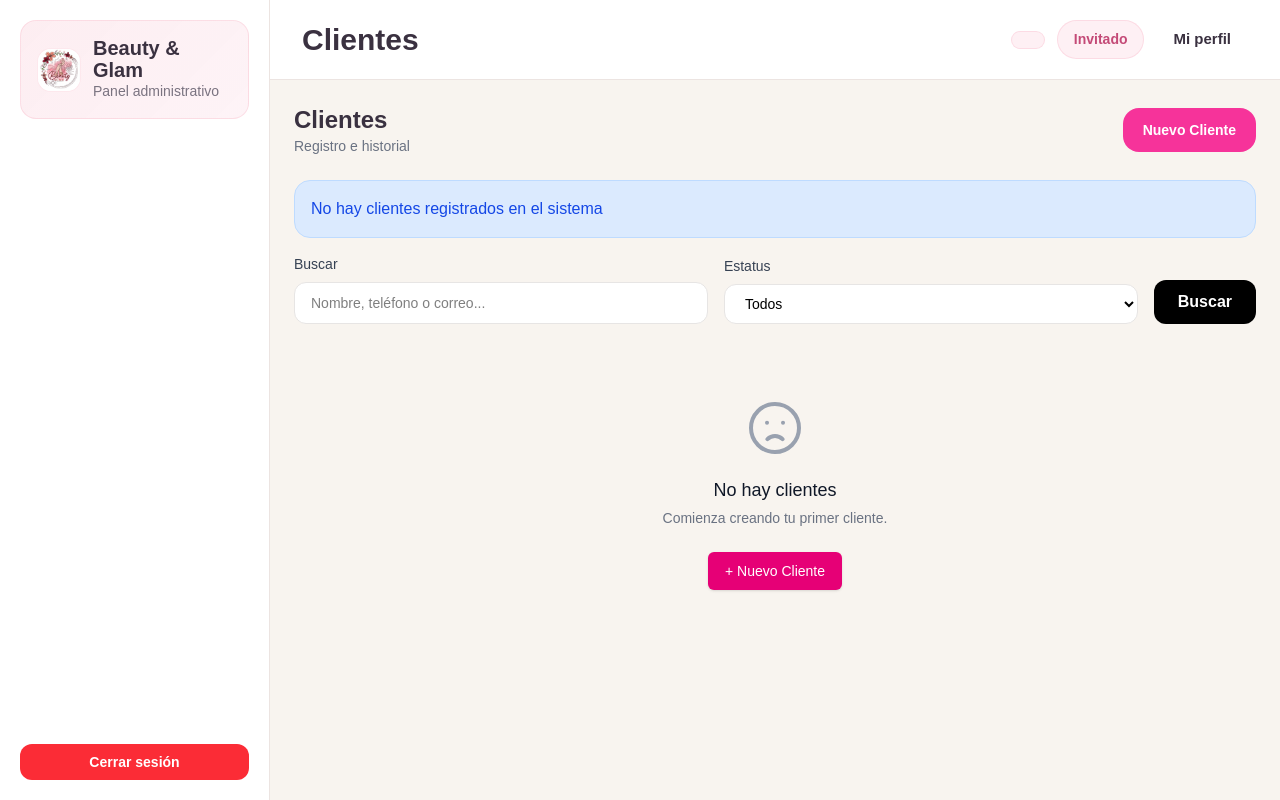
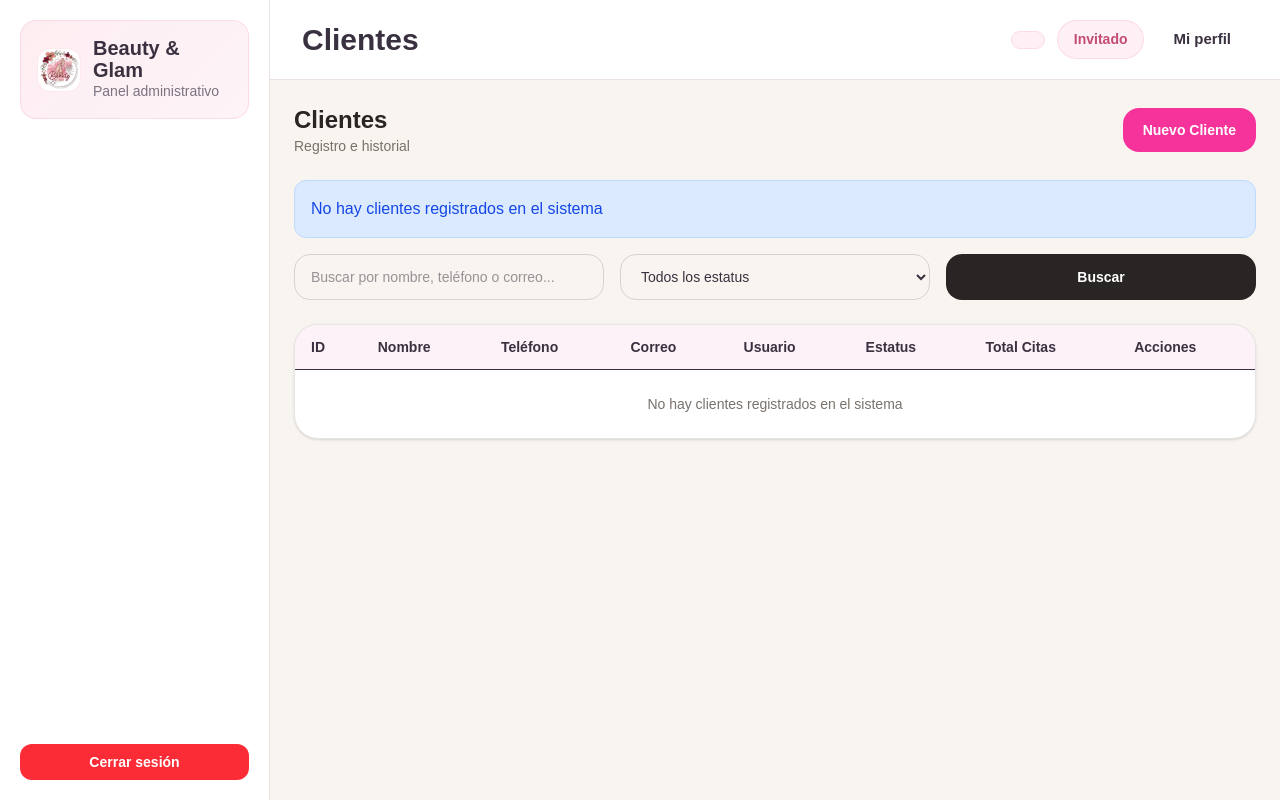
Before and after one commit to IDGS-804-23002351/IDGS_804_BEAUTY_GLAM, a Flask app: page /clientes in a window 1280 px wide. Run offline with Flask 3, Linux system fonts and the light colour scheme; parts of the project's set-up code (start-up, migrations or seed data) failed here and were passed over; some libraries are stand-ins or nearby versions.

Commit message:
cambios en clientes 08/04/2025

```diff
--- a/templates/clientes/listadoclientes.html
+++ b/templates/clientes/listadoclientes.html
@@ -8,8 +8,8 @@
 <div class="max-w-7xl mx-auto">
     <div class="flex justify-between items-center mb-6">
         <div>
-            <h2 class="text-2xl font-bold">Clientes</h2>
-            <h3 class="text-sm text-gray-500 font-medium mt-0.5">Registro e historial</h3>
+            <h2 class="text-2xl font-extrabold text-stone-800">Clientes</h2>
+            <p class="text-sm text-stone-500 mt-0.5">Registro e historial</p>
         </div>
         <a href="{{ url_for('clientes.nuevo_cliente') }}"
            class="rounded-2xl bg-pink-500 px-5 py-3 text-sm font-bold text-white hover:bg-pink-600">
@@ -21,7 +21,7 @@
     {% with messages = get_flashed_messages(with_categories=true) %}
         {% if messages %}
             {% for category, message in messages %}
-                <div class="mb-4 p-4 rounded-lg
+                <div class="mb-4 p-4 rounded-xl
                     {% if category == 'success' %}bg-green-100 text-green-700 border border-green-200
                     {% elif category == 'danger' %}bg-red-100 text-red-700 border border-red-200
                     {% elif category == 'warning' %}bg-yellow-100 text-yellow-700 border border-yellow-200
@@ -33,59 +33,50 @@
     {% endwith %}
 
     <!-- Formulario de búsqueda y filtros -->
-    <div class="mb-6 ">
-        <form method="GET" action="{{ url_for('clientes.indexClientes') }}">
-            <div class="flex gap-4 items-end">
-                <div class="flex-1">
-                    <label class="block text-sm font-medium text-gray-700 mb-2">Buscar</label>
+    <div class="mb-6">
+        <form method="GET" action="{{ url_for('clientes.indexClientes') }}" class="grid grid-cols-1 md:grid-cols-3 gap-4">
             <input type="text" name="buscar" value="{{ buscar_actual or '' }}"
-                        placeholder="Nombre, teléfono o correo..."
-                        class="w-full bg-white rounded-xl border border-stone-200 px-4 py-2.5 text-sm text-black focus:border-pink-300 focus:outline-none focus:ring-1 focus:ring-pink-300">
-                </div>
+                placeholder="Buscar por nombre, teléfono o correo..."
+                class="rounded-2xl border border-stone-300 px-4 py-3 text-sm">
 
-                <div class="flex-1">
-                    <label class="block text-sm font-medium text-gray-700 mb-2">Estatus</label>
-                    <select name="estatus" class="w-full bg-white rounded-xl border border-stone-200 px-4 py-2.5 text-sm text-black focus:border-pink-300 focus:outline-none focus:ring-1 focus:ring-pink-300">
-                        <option value="">Todos</option>
+            <select name="estatus" class="rounded-2xl border border-stone-300 px-4 py-3 text-sm">
+                <option value="">Todos los estatus</option>
                 <option value="ACTIVO" {% if estatus_actual == 'ACTIVO' %}selected{% endif %}>Activos</option>
                 <option value="INACTIVO" {% if estatus_actual == 'INACTIVO' %}selected{% endif %}>Inactivos</option>
             </select>
-                </div>
 
-                <div class="flex-none">
-                    <button type="submit" class="rounded-xl bg-black px-6 py-2.5 text-base font-bold text-white hover:bg-gray-800 transition-colors">
+            <button type="submit" class="rounded-2xl bg-stone-800 px-5 py-3 text-sm font-bold text-white hover:bg-stone-700">
                 Buscar
             </button>
-                </div>
-            </div>
         </form>
     </div>
 
     <!-- Tabla de clientes -->
-    {% if clientes and clientes|length > 0 %}
-    <div class="overflow-x-auto rounded-2xl border border-stone-200 shadow-sm">
-        <table class="min-w-full divide-y divide-gray-200">
+    <div class="overflow-hidden rounded-3xl border border-stone-200 bg-white shadow-sm">
+        <div class="overflow-x-auto">
+            <table class="min-w-full text-sm">
                 <thead class="bg-pink-50">
                     <tr>
-                    <th class="px-6 py-3 text-left text-xs font-medium text-gray-500 uppercase tracking-wider">ID</th>
-                    <th class="px-6 py-3 text-left text-xs font-medium text-gray-500 uppercase tracking-wider">Nombre</th>
-                    <th class="px-6 py-3 text-left text-xs font-medium text-gray-500 uppercase tracking-wider">Teléfono</th>
-                    <th class="px-6 py-3 text-left text-xs font-medium text-gray-500 uppercase tracking-wider">Correo</th>
-                    <th class="px-6 py-3 text-left text-xs font-medium text-gray-500 uppercase tracking-wider">Usuario</th>
-                    <th class="px-6 py-3 text-left text-xs font-medium text-gray-500 uppercase tracking-wider">Estatus</th>
-                    <th class="px-6 py-3 text-left text-xs font-medium text-gray-500 uppercase tracking-wider">Total Citas</th>
-                    <th class="px-6 py-3 text-left text-xs font-medium text-gray-500 uppercase tracking-wider">Acciones</th>
+                        <th class="px-4 py-3 text-left">ID</th>
+                        <th class="px-4 py-3 text-left">Nombre</th>
+                        <th class="px-4 py-3 text-left">Teléfono</th>
+                        <th class="px-4 py-3 text-left">Correo</th>
+                        <th class="px-4 py-3 text-left">Usuario</th>
+                        <th class="px-4 py-3 text-left">Estatus</th>
+                        <th class="px-4 py-3 text-left">Total Citas</th>
+                        <th class="px-4 py-3 text-left">Acciones</th>
                     </tr>
                 </thead>
-            <tbody class="bg-white divide-y divide-gray-200">
+                <tbody>
+                    {% if clientes and clientes|length > 0 %}
                         {% for cliente in clientes %}
-                <tr class="hover:bg-gray-50">
-                    <td class="px-6 py-4 whitespace-nowrap text-sm text-gray-900">{{ cliente.id_cliente }}</td>
-                    <td class="px-6 py-4 whitespace-nowrap text-sm text-gray-900">{{ cliente.nombre_completo }}</td>
-                    <td class="px-6 py-4 whitespace-nowrap text-sm text-gray-500">{{ cliente.telefono or 'N/A' }}</td>
-                    <td class="px-6 py-4 whitespace-nowrap text-sm text-gray-500">{{ cliente.correo }}</td>
-                    <td class="px-6 py-4 whitespace-nowrap text-sm text-gray-500">{{ cliente.nombre_usuario }}</td>
-                    <td class="px-6 py-4 whitespace-nowrap">
+                        <tr class="border-t">
+                            <td class="px-4 py-3">{{ cliente.id_cliente }}</td>
+                            <td class="px-4 py-3 font-medium">{{ cliente.nombre_completo }}</td>
+                            <td class="px-4 py-3">{{ cliente.telefono or 'N/A' }}</td>
+                            <td class="px-4 py-3">{{ cliente.correo }}</td>
+                            <td class="px-4 py-3">{{ cliente.nombre_usuario }}</td>
+                            <td class="px-4 py-3">
                                 {% if cliente.estatus_cliente == 'ACTIVO' %}
                                 <span class="px-2 inline-flex text-xs leading-5 font-semibold rounded-full bg-green-100 text-green-800">
                                     Activo
@@ -96,10 +87,10 @@
                                 </span>
                                 {% endif %}
                             </td>
-                    <td class="px-6 py-4 whitespace-nowrap text-sm text-gray-500">{{ cliente.total_citas or 0 }}</td>
-                    <td class="px-6 py-4 whitespace-nowrap text-sm font-medium space-x-2">
+                            <td class="px-4 py-3">{{ cliente.total_citas or 0 }}</td>
+                            <td class="px-4 py-3 flex gap-2">
                                 <a href="{{ url_for('clientes.ver_cliente', id=cliente.id_cliente) }}"
-                           class="rounded-xl bg-blue-100 px-3 py-2 text-xs font-bold text-blue-700 hover:bg-blue-200">
+                                   class="rounded-xl bg-sky-100 px-3 py-2 text-xs font-bold text-sky-700 hover:bg-sky-200">
                                     Ver
                                 </a>
                                 <a href="{{ url_for('clientes.editar_cliente', id=cliente.id_cliente) }}"
@@ -107,6 +98,7 @@
                                     Editar
                                 </a>
                                 {% if cliente.estatus_cliente == 'ACTIVO' %}
+                                <!-- El botón Desactivar lleva a la página de ver cliente -->
                                 <a href="{{ url_for('clientes.ver_cliente', id=cliente.id_cliente) }}"
                                    class="rounded-xl bg-red-100 px-3 py-2 text-xs font-bold text-red-700 hover:bg-red-200">
                                     Desactivar
@@ -115,55 +107,22 @@
                             </td>
                         </tr>
                         {% endfor %}
-            </tbody>
-        </table>
-    </div>
                     {% else %}
-    <!-- Mensaje cuando no hay resultados (solo el icono, los mensajes Flash se muestran arriba) -->
-    <div class="text-center py-12">
-        <svg class="mx-auto h-16 w-16 text-gray-400" fill="none" stroke="currentColor" viewBox="0 0 24 24">
-            <path stroke-linecap="round" stroke-linejoin="round" stroke-width="1.5" d="M9.172 16.172a4 4 0 015.656 0M9 10h.01M15 10h.01M21 12a9 9 0 11-18 0 9 9 0 0118 0z"></path>
-        </svg>
-        <h3 class="mt-4 text-lg font-medium text-gray-900">No hay clientes</h3>
-        <p class="mt-1 text-sm text-gray-500">
+                    <tr class="border-t">
+                        <td colspan="8" class="px-4 py-6 text-center text-stone-500">
                             {% if buscar_actual %}
                             No se encontraron clientes que coincidan con "{{ buscar_actual }}"
                             {% elif estatus_actual %}
                             No hay clientes con estatus "{{ estatus_actual }}"
                             {% else %}
-            Comienza creando tu primer cliente.
+                            No hay clientes registrados en el sistema
                             {% endif %}
-        </p>
-        <div class="mt-6">
-            <a href="{{ url_for('clientes.nuevo_cliente') }}"
-               class="inline-flex items-center px-4 py-2 border border-transparent shadow-sm text-sm font-medium rounded-md text-white bg-pink-600 hover:bg-pink-700">
-                + Nuevo Cliente
-            </a>
+                        </td>
+                    </tr>
+                    {% endif %}
+                </tbody>
+            </table>
         </div>
     </div>
-    {% endif %}
 </div>
-
-<script>
-function confirmarEliminacion(id, nombre) {
-    if (confirm(`¿Estás seguro de desactivar al cliente "${nombre}"?\n\nEsta acción cambiará su estatus a INACTIVO.`)) {
-        // Crear formulario dinámico para enviar POST
-        const form = document.createElement('form');
-        form.method = 'POST';
-        // Usar la URL base y reemplazar el ID
-        const baseUrl = "{{ url_for('clientes.eliminar_cliente', id=0) }}";
-        form.action = baseUrl.replace('0', id);
-
-        // Agregar CSRF token si es necesario
-        const csrfToken = document.createElement('input');
-        csrfToken.type = 'hidden';
-        csrfToken.name = 'csrf_token';
-        csrfToken.value = '{{ form.csrf_token._value() if form.csrf_token else "" }}';
-        form.appendChild(csrfToken);
-
-        document.body.appendChild(form);
-        form.submit();
-    }
-}
-</script>
 {% endblock %}
```
Also changed, not shown: config.py (+4 -4 lines), db/Inserts_bd.sql (+14 -7 lines), templates/clientes/formclientes.html (+9 -6 lines). Lines whose indentation alone changed are shown as unchanged.
